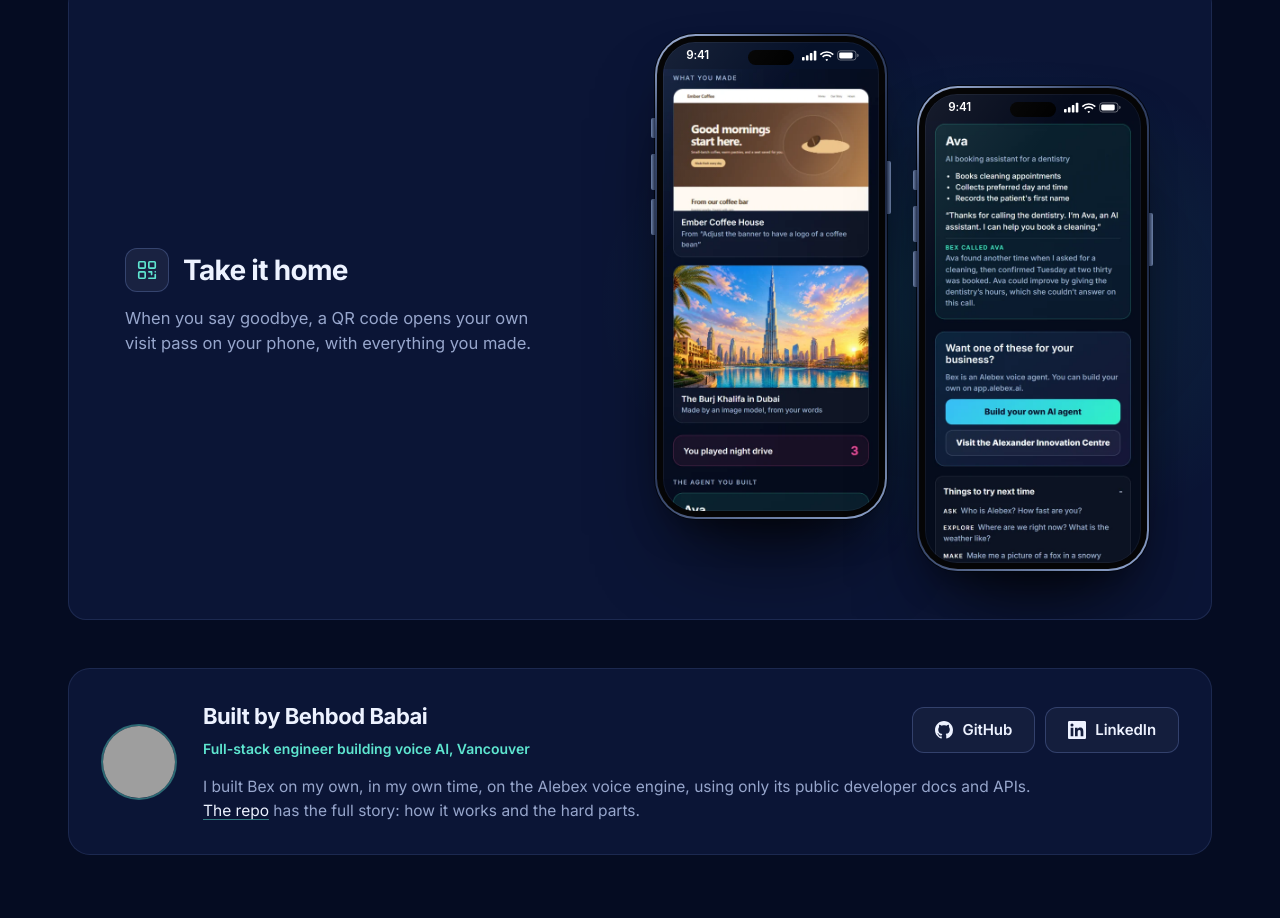
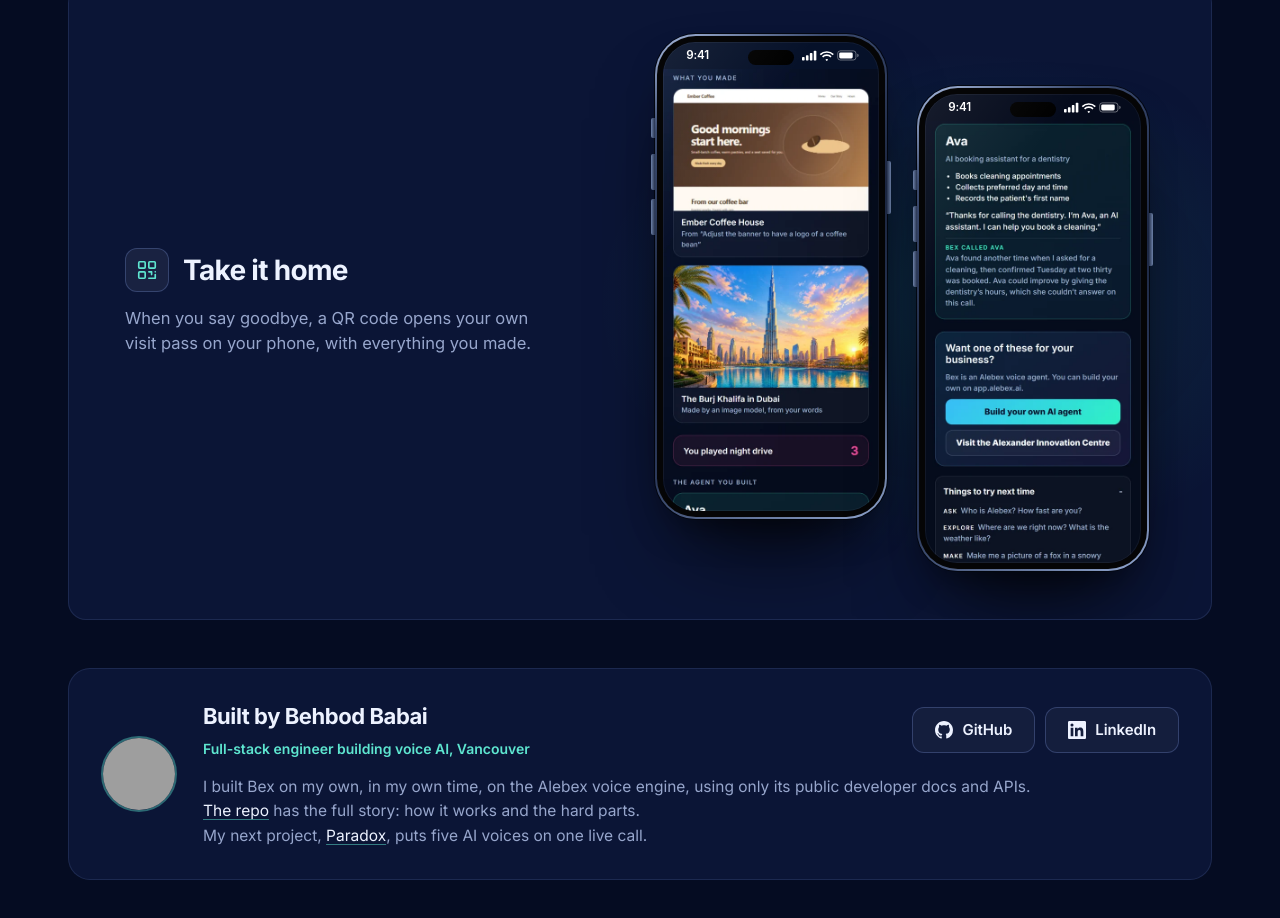
Before and after one commit to behi22/meet-bex, a plain HTML site: page index.html in a window 1280 px wide. Shown: the part 2889-3807 px from the top of the page. Drawn offline with Linux system fonts and the light colour scheme; grey boxes are pictures that could not be loaded.

Commit message:
Link to Paradox

```diff
--- a/index.html
+++ b/index.html
@@ -352,7 +352,7 @@
         <h3>Built by Behbod Babai</h3>
         <p class="role">Full-stack engineer building voice AI, Vancouver</p>
       </div>
-      <p class="say"><span>I built Bex on my own, in my own time, on the Alebex voice engine, using only its public developer docs and APIs.</span> <span><a href="https://github.com/behi22/meet-bex">The repo</a> has the full story: how it works and the hard parts.</span></p>
+      <p class="say"><span>I built Bex on my own, in my own time, on the Alebex voice engine, using only its public developer docs and APIs.</span> <span><a href="https://github.com/behi22/meet-bex">The repo</a> has the full story: how it works and the hard parts.</span> <span>My next project, <a href="https://behi22.github.io/meet-paradox/">Paradox</a>, puts five AI voices on one live call.</span></p>
       <div class="btns">
         <a class="btn" href="https://github.com/behi22">
           <svg class="i" viewBox="0 0 16 16" fill="currentColor" aria-hidden="true"><path d="M8 0C3.58 0 0 3.58 0 8c0 3.54 2.29 6.53 5.47 7.59.4.07.55-.17.55-.38 0-.19-.01-.82-.01-1.49-2.01.37-2.53-.49-2.69-.94-.09-.23-.48-.94-.82-1.13-.28-.15-.68-.52-.01-.53.63-.01 1.08.58 1.23.82.72 1.21 1.87.87 2.33.66.07-.52.28-.87.51-1.07-1.78-.2-3.64-.89-3.64-3.95 0-.87.31-1.59.82-2.15-.08-.2-.36-1.02.08-2.12 0 0 .67-.21 2.2.82.64-.18 1.32-.27 2-.27.68 0 1.36.09 2 .27 1.53-1.04 2.2-.82 2.2-.82.44 1.1.16 1.92.08 2.12.51.56.82 1.27.82 2.15 0 3.07-1.87 3.75-3.65 3.95.29.25.54.73.54 1.48 0 1.07-.01 1.93-.01 2.2 0 .21.15.46.55.38A8.013 8.013 0 0016 8c0-4.42-3.58-8-8-8z"/></svg>
```
Also changed, not shown: 1 other file.
